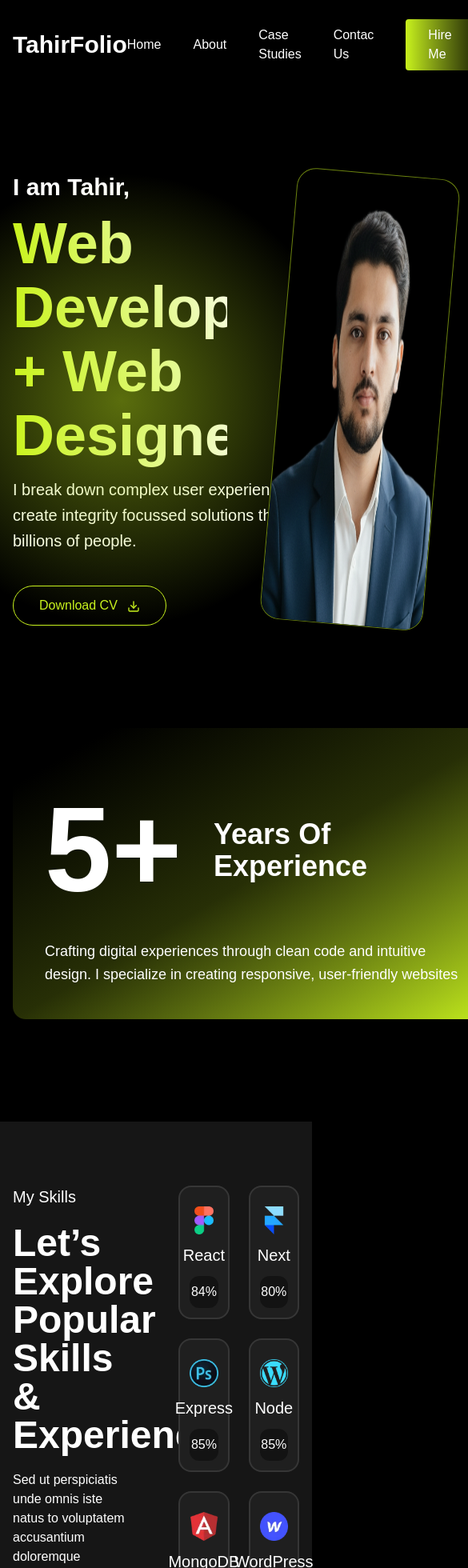
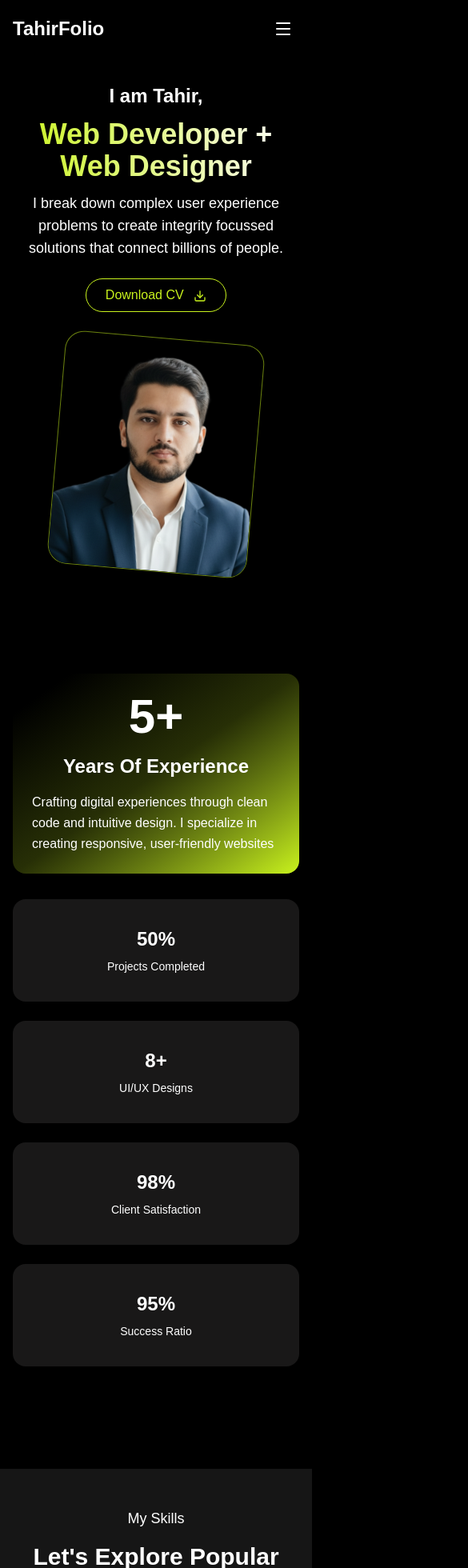
Before and after one commit to TahirWebWorks/TahirFolio, a React (Vite) app: page / in a window 390 px wide. Shown: the top 1960 px of the page at 80% size, 585 px wide, since content can reach past the window. Built offline with nearby package versions, Linux system fonts and the light colour scheme.

Commit message:
Enhance Header, HeroSection, ServicesSection, SkillsSection, StatsSection, and related components with improved layouts, styles, and mobile responsiveness; add mobile menu functionality and refine ServiceCard and SkillCard designs.

```diff
--- a/src/components/header.jsx
+++ b/src/components/header.jsx
@@ -1,28 +1,67 @@
-import React from "react";
+import React, { useState } from "react";
 import { Link } from "react-router-dom";
+import { Menu, X } from "lucide-react";
 
 function Header() {
+  const [isMenuOpen, setIsMenuOpen] = useState(false);
+
   const menus = [
     { path: "/", label: "Home" },
     { path: "/about", label: "About" },
     { path: "/case-studies", label: "Case Studies" },
-    { path: "/contact", label: "Contac Us" },
+    { path: "/contact", label: "Contact Us" },
     { path: "/hire-me", label: "Hire Me" },
   ];
+
+  const toggleMenu = () => {
+    setIsMenuOpen(!isMenuOpen);
+  };
+
   return (
     <div>
-      <div className="max-w-[1300px] mx-auto px-4 py-6 flex justify-between items-center">
-        <div className="font-raleway text-white text-3xl font-semibold">TahirFolio</div>
-        <ul className="flex items-center gap-10">
+      <div className="max-w-[1300px] mx-auto px-4 py-4 sm:py-6 flex justify-between items-center">
+        <div className="font-raleway text-white text-2xl sm:text-3xl font-semibold">TahirFolio</div>
+
+        {/* Desktop Menu */}
+        <ul className="hidden lg:flex items-center gap-6 xl:gap-10">
           {menus.map((menu, index) => {
             return(
-            <li className={` text-white font-medium ${index === menus.length - 1 ? "bg-gradient-to-r from-[#c9f31d] to-[#272f06] text-white px-7 py-2 rounded" : ""} `} key={menu.path}>
+            <li className={`text-white font-medium text-sm xl:text-base ${index === menus.length - 1 ? "bg-gradient-to-r from-[#c9f31d] to-[#272f06] text-white px-5 xl:px-7 py-2 rounded hover:from-[#b8e226] hover:to-[#2a3f06] transition-all" : "hover:text-[#c9f31d] transition-colors"} `} key={menu.path}>
               <Link to={menu.path}>{menu.label}</Link>
             </li>
             )
           })}
         </ul>
+
+        {/* Mobile Menu Button */}
+        <button
+          className="lg:hidden text-white p-2"
+          onClick={toggleMenu}
+          aria-label="Toggle menu"
+        >
+          {isMenuOpen ? <X size={24} /> : <Menu size={24} />}
+        </button>
       </div>
+
+      {/* Mobile Menu */}
+      {isMenuOpen && (
+        <div className="lg:hidden bg-[#1a1a2e] border-t border-gray-700">
+          <ul className="flex flex-col px-4 py-4 space-y-3">
+            {menus.map((menu, index) => {
+              return(
+              <li className={`text-white font-medium ${index === menus.length - 1 ? "bg-gradient-to-r from-[#c9f31d] to-[#272f06] text-white px-4 py-2 rounded text-center" : "hover:text-[#c9f31d] transition-colors"} `} key={menu.path}>
+                <Link
+                  to={menu.path}
+                  onClick={() => setIsMenuOpen(false)}
+                >
+                  {menu.label}
+                </Link>
+              </li>
+              )
+            })}
+          </ul>
+        </div>
+      )}
     </div>
   );
 }
--- a/src/pages/home/components/HeroSection.jsx
+++ b/src/pages/home/components/HeroSection.jsx
@@ -4,12 +4,12 @@ import mainProfile from '../../../assets/tahir_shah.png'
 
 function HeroSection() {
   return (
-    <div className="flex justify-between items-center pt-26">
-      <div className="w-[1300px] mx-auto px-4 flex gap-16">
-        <div className="w-1/2">
-          <h2 className="text-3xl font-semibold ">I am Tahir,</h2>
+    <div className="flex justify-between items-center pt-8 sm:pt-16 lg:pt-26">
+      <div className="max-w-[1300px] mx-auto px-4 flex flex-col lg:flex-row gap-8 lg:gap-16">
+        <div className="w-full lg:w-1/2 text-center lg:text-left">
+          <h2 className="text-2xl sm:text-3xl font-semibold">I am Tahir,</h2>
           <h2
-            className="text-7xl/20 font-semibold my-3"
+            className="text-4xl sm:text-5xl lg:text-7xl/20 font-semibold my-3"
             style={{
               background: 'linear-gradient(90deg, #c9f31d, #ffffff)',
               WebkitBackgroundClip: 'text',
@@ -19,14 +19,16 @@ function HeroSection() {
           >
             Web Developer + Web Designer
           </h2>
-          <p className="text-xl/8 font-light w-[470px]">I break down complex user experience problems to create integrity focussed solutions that connect billions of people.</p>
-          <div className="mt-10">
-            <button className="px-8 py-3 text-[#c9f31d] border border-[#c9f31d] rounded-full cursor-pointer">Download CV <Download className="inline ml-2" size={16} /></button>
+          <p className="text-lg sm:text-xl/8 font-light max-w-[470px] mx-auto lg:mx-0">I break down complex user experience problems to create integrity focussed solutions that connect billions of people.</p>
+          <div className="mt-6 sm:mt-10">
+            <button className="px-6 sm:px-8 py-2 sm:py-3 text-[#c9f31d] border border-[#c9f31d] rounded-full cursor-pointer hover:bg-[#c9f31d] hover:text-black transition-colors">
+              Download CV <Download className="inline ml-2" size={16} />
+            </button>
           </div>
         </div>
-        <div className="flex justify-end w-1/2">
-          <img className="w-[400px] bg-black border border-[#c8f31d88] rounded-3xl rotate-5 hover:rotate-0 transition-transform duration-500 ease-in-out z-1" src={mainProfile} alt="Profile" />
-          <div className="w-200 h-200 bg-radial from-[#c8f31d73] to-0% via-[#c8f31d00] absolute top-25">
+        <div className="flex justify-center lg:justify-end w-full lg:w-1/2 relative">
+          <img className="w-[250px] sm:w-[300px] lg:w-[400px] bg-black border border-[#c8f31d88] rounded-3xl rotate-5 hover:rotate-0 transition-transform duration-500 ease-in-out z-10" src={mainProfile} alt="Profile" />
+          <div className="w-32 h-32 sm:w-48 sm:h-48 lg:w-200 lg:h-200 bg-radial from-[#c8f31d73] to-0% via-[#c8f31d00] absolute top-4 sm:top-8 lg:top-25 opacity-50">
           </div>
         </div>
       </div>
--- a/src/pages/home/components/ServiceCard.jsx
+++ b/src/pages/home/components/ServiceCard.jsx
@@ -4,11 +4,13 @@ import {ArrowRight} from 'lucide-react';
 function ServicesCard({id, title, short_description}) {
     return (
         <div>
-            <div className='flex items-center justify-between gap-5 p-5 pr-8 border-1 border-[#c8f31d6a] hover:bg-gradient-to-r  from-[#c9f31d] to-[#3d4b05] rounded-xl'>
-                <h3 className='w-[5%]'>{id}</h3>
-                <h2 className='w-[25%] text-2xl font-semibold text-start'>{title}</h2>
-                <p className='w-[40%] text-start'>{short_description}</p>
-                <ArrowRight />
+            <div className='flex flex-col sm:flex-row items-start sm:items-center justify-between gap-3 sm:gap-5 p-4 sm:p-5 border border-[#c8f31d6a] hover:bg-gradient-to-r from-[#c9f31d] to-[#3d4b05] rounded-xl transition-all duration-300 hover:text-black'>
+                <h3 className='text-lg sm:text-xl font-bold text-[#c9f31d] hover:text-black min-w-[40px] sm:w-[5%]'>0{id}</h3>
+                <h2 className='text-xl sm:text-2xl font-semibold text-start w-full sm:w-[25%]'>{title}</h2>
+                <p className='text-sm sm:text-base text-start w-full sm:w-[40%] text-gray-300'>{short_description}</p>
+                <div className='flex justify-center sm:justify-end w-full sm:w-auto'>
+                    <ArrowRight className='hover:scale-110 transition-transform' size={20} />
+                </div>
             </div>
         </div>
     )
--- a/src/pages/home/components/SkillCard.jsx
+++ b/src/pages/home/components/SkillCard.jsx
@@ -2,10 +2,10 @@ import React from "react";
 
 function SkillCard({icon, title, percent}) {
   return (
-    <div className="flex flex-col justify-center items-center p-3 bg-[#1f1f1f] rounded-2xl text-center border-2 border-[#ffffff1a] hover:border-[#c9f31d]">
-      <img className="mt-3 w-12" src={icon} alt="WordPress" />
-      <h3 className="text-xl my-3">{title}</h3>
-      <h4 className="w-full py-2 bg-[#131313] rounded-xl">{percent}</h4>
+    <div className="flex flex-col justify-center items-center p-3 sm:p-4 bg-[#1f1f1f] rounded-2xl text-center border-2 border-[#ffffff1a] hover:border-[#c9f31d] transition-colors duration-300">
+      <img className="mt-2 sm:mt-3 w-8 sm:w-10 lg:w-12" src={icon} alt={title} />
+      <h3 className="text-sm sm:text-lg lg:text-xl my-2 sm:my-3 text-white">{title}</h3>
+      <h4 className="w-full py-1 sm:py-2 bg-[#131313] rounded-xl text-xs sm:text-sm text-gray-300">{percent}</h4>
     </div>
   );
 }
--- a/src/pages/home/components/SkillsSection.jsx
+++ b/src/pages/home/components/SkillsSection.jsx
@@ -4,24 +4,24 @@ import SkillCard from "./SkillCard";
 
 function SkillsSection() {
   return (
-    <div className=" flex gap-25 bg-[#1f1f1fb5]">
-      <div className="w-[1300px] mx-auto px-4 py-20 flex gap-16">
-        <div className="w-[40%]">
-          <h3 className="text-xl">My Skills</h3>
-          <h2 className="text-5xl font-semibold my-5">
-            Let’s Explore Popular Skills & Experience
+    <div className="bg-[#1f1f1fb5]">
+      <div className="max-w-[1300px] mx-auto px-4 py-12 sm:py-16 lg:py-20 flex flex-col lg:flex-row gap-8 lg:gap-16">
+        <div className="w-full lg:w-[40%] text-center lg:text-left">
+          <h3 className="text-lg sm:text-xl">My Skills</h3>
+          <h2 className="text-3xl sm:text-4xl lg:text-5xl font-semibold my-4 lg:my-5">
+            Let&apos;s Explore Popular Skills & Experience
           </h2>
-          <p>
+          <p className="text-sm sm:text-base lg:text-lg leading-relaxed">
             Sed ut perspiciatis unde omnis iste natus to voluptatem accusantium
             doloremque laudantium, totam rem aperiamc eaque ipsa quae ab illo
             inventore veritatis
           </p>
-          <button className="bg-[#c9f31d] px-8 py-2 text-white border border-[#c9f31d] rounded mt-6">
+          <button className="bg-[#c9f31d] px-6 sm:px-8 py-2 sm:py-3 text-white border border-[#c9f31d] rounded mt-4 sm:mt-6 hover:bg-transparent hover:text-[#c9f31d] transition-colors">
             Hire Me
           </button>
         </div>
-        <div className="w-[60%]">
-          <div className="grid grid-cols-2 md:grid-cols-3 lg:grid-cols-4 gap-6">
+        <div className="w-full lg:w-[60%]">
+          <div className="grid grid-cols-2 sm:grid-cols-3 lg:grid-cols-4 gap-4 sm:gap-6">
             {skillsData.map((skill, index) => (
               <SkillCard key={index} {...skill} />
             ))}
--- a/src/pages/home/components/StatCard.jsx
+++ b/src/pages/home/components/StatCard.jsx
@@ -3,10 +3,9 @@ import React from 'react';
 function StatCard({number, title}) {
     return (
         <div>
-            <div className="h-full flex flex-col items-center justify-center text-center bg-[#191818] rounded-2xl">
-                <div className="text-3xl font-bold">{number}</div>
-                <div className="text-gray-600 mt-2">{title}</div>
-                <h2>Welcome</h2>
+            <div className="h-32 sm:h-40 lg:h-full flex flex-col items-center justify-center text-center bg-[#191818] rounded-2xl p-4 sm:p-6">
+                <div className="text-2xl sm:text-3xl font-bold text-white">{number}</div>
+                <div className="text-gray-400 mt-2 text-sm sm:text-base">{title}</div>
             </div>
         </div>
     )
--- a/src/pages/home/components/StatsSection.jsx
+++ b/src/pages/home/components/StatsSection.jsx
@@ -6,22 +6,22 @@ function StatsSection() {
   return (
 
     <div>
-      <div className="w-[1300px] mx-auto px-4 flex gap-8">
-        <div className="w-[50%] p-10 rounded-2xl col-span-2 row-span-2 bg-gradient-to-br from-10% via-[#272f06] to-[#c9f31d]">
+      <div className="max-w-[1300px] mx-auto px-4 flex flex-col lg:flex-row gap-8">
+        <div className="w-full lg:w-[50%] p-6 md:p-10 rounded-2xl bg-gradient-to-br from-10% via-[#272f06] to-[#c9f31d]">
           <div>
-            <div className="flex items-center gap-10">
-              <h2 className="text-[150px] font-bold text-gray-900">5+</h2>
-              <h3 className="text-4xl font-semibold">
+            <div className="flex flex-col sm:flex-row items-center gap-4 sm:gap-10">
+              <h2 className="text-6xl sm:text-8xl lg:text-[150px] font-bold text-gray-900">5+</h2>
+              <h3 className="text-2xl sm:text-3xl lg:text-4xl font-semibold text-center sm:text-left">
                 Years Of Experience
               </h3>
             </div>
-            <p className="text-gray-600 text-lg leading-relaxed">
+            <p className="text-gray-600 text-base lg:text-lg leading-relaxed mt-4">
               Crafting digital experiences through clean code and intuitive design.
               I specialize in creating responsive, user-friendly websites
             </p>
           </div>
         </div>
-        <div className="w-[50%] grid grid-cols-2 gap-6">
+        <div className="w-full lg:w-[50%] grid grid-cols-1 sm:grid-cols-2 gap-6">
           {statsData.map((stat, index) => (
             <StatCard key={index} {...stat} />
           ))}
```
Also changed, not shown: src/pages/home/components/ServicesSection.jsx (+6 -6 lines).
